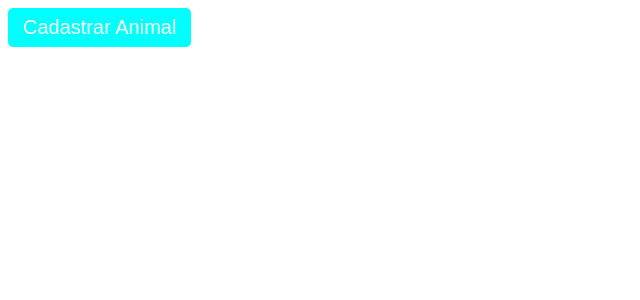
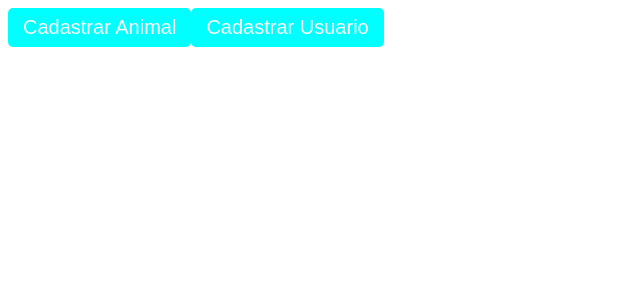
Before and after one commit to gabrielOliveiraDev0/Projeto-Ong, a React (Vite) app: page / in a window 1280 px wide. Shown: the top 300 px of the page, without its empty margins (0-640 px from the left). Built offline with nearby package versions, Linux system fonts and the light colour scheme.

Commit message:
feat: inicio da pagina de cadastro do usuario

```diff
--- a/src/App.css
+++ b/src/App.css
@@ -1,5 +1,5 @@
 
-.botao-cadastro {
+.botao-cadastro-animal {
   background-color: #00FFFF;
   color: white;
   border: none;
@@ -10,7 +10,22 @@
   transition: 0.3s;
 }
 
-.botao-cadastro:hover {
+.botao-cadastro-animal:hover {
+  background-color: #00cccc;
+  transform: scale(1.05);
+}
+.botao-cadastro-usuario {
+  background-color: #00FFFF;
+  color: white;
+  border: none;
+  padding: 8px 15px;
+  border-radius: 5px;
+  font-size: 20px;
+  cursor: pointer;
+  transition: 0.3s;
+}
+
+.botao-cadastro-usuario:hover {
   background-color: #00cccc;
   transform: scale(1.05);
 }
--- a/src/App.jsx
+++ b/src/App.jsx
@@ -1,31 +1,60 @@
-import { BrowserRouter, Routes, Route, useNavigate } from "react-router-dom";
+import {
+    BrowserRouter,
+    Routes,
+    Route,
+    useNavigate
+} from "react-router-dom";
+
 import CadastrarAnimais from "./Paginas/CadastrarAnimais";
-
+import CadastrarUsuarios from "./Paginas/CadastrarUsuarios";
 
 import "./App.css";
+
 
 function Home() {
     const navigate = useNavigate();
 
     return (
-        <button className="botao-cadastro" onClick={() => navigate("/cadastrar")}>
-            Cadastrar Animal
-        </button>
+        <>
+            <button
+                className="botao-cadastro-animal"
+                onClick={() => navigate("/cadastrarAnimais")}
+            >
+                Cadastrar Animal
+            </button>
 
+            <button
+                className="botao-cadastro-usuario"
+                onClick={() => navigate("/cadastrarUsuarios")}
+            >
+                Cadastrar Usuario
+            </button>
+        </>
     );
 }
+
+
+
+
 
 function App() {
     return (
         <BrowserRouter>
             <Routes>
                 <Route path="/" element={<Home />} />
-                <Route path="/cadastrar" element={<CadastrarAnimais />} />
+
+                <Route
+                    path="/cadastrarAnimais"
+                    element={<CadastrarAnimais />}
+                />
+
+                <Route
+                    path="/cadastrarUsuarios"
+                    element={<CadastrarUsuarios />}
+                />
             </Routes>
         </BrowserRouter>
-
     );
 }
 
-
 export default App;
--- /dev/null
+++ b/src/Paginas/CadastrarUsuarios.jsx
@@ -0,0 +1,12 @@
+import React from "react";
+import CabecalhoCriandoUsuario from "../cabecalhos/CabecalhoCriandoUsuario";
+
+function CadastrarUsuarios() {
+return (
+    <section>
+        <CabecalhoCriandoUsuario />
+
+    </section>
+);
+}
+export default CadastrarUsuarios;
```
Also changed, not shown: src/Paginas/loginUsuario.jsx (deleted, +0 -9 lines), src/cabecalhos/CabecalhoCriandoUsuario.jsx (renamed from src/cabecalhos/cabecalhoCriandoUsuario.jsx), 1 other file (tests, documents, lock files or other folders).
